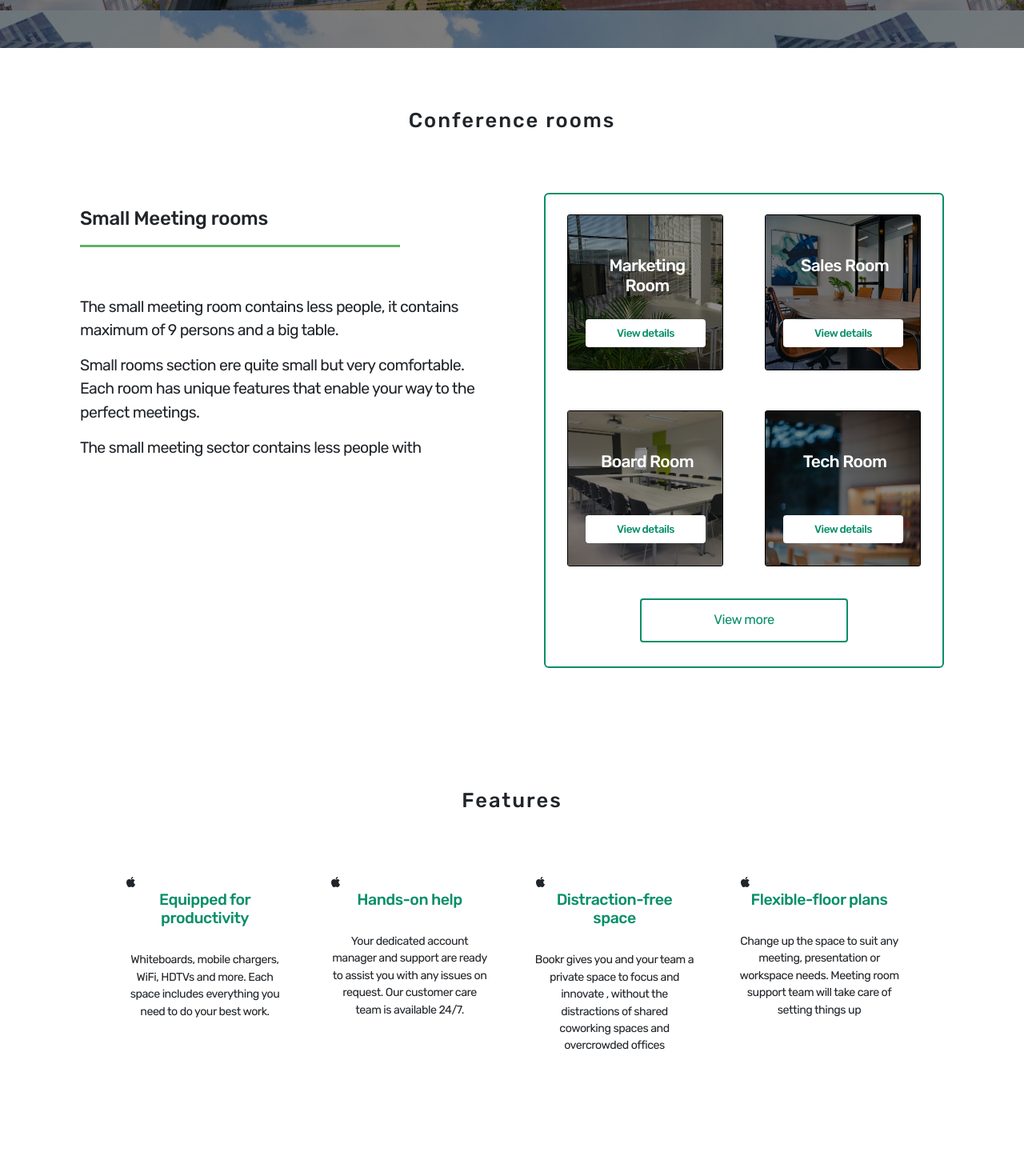
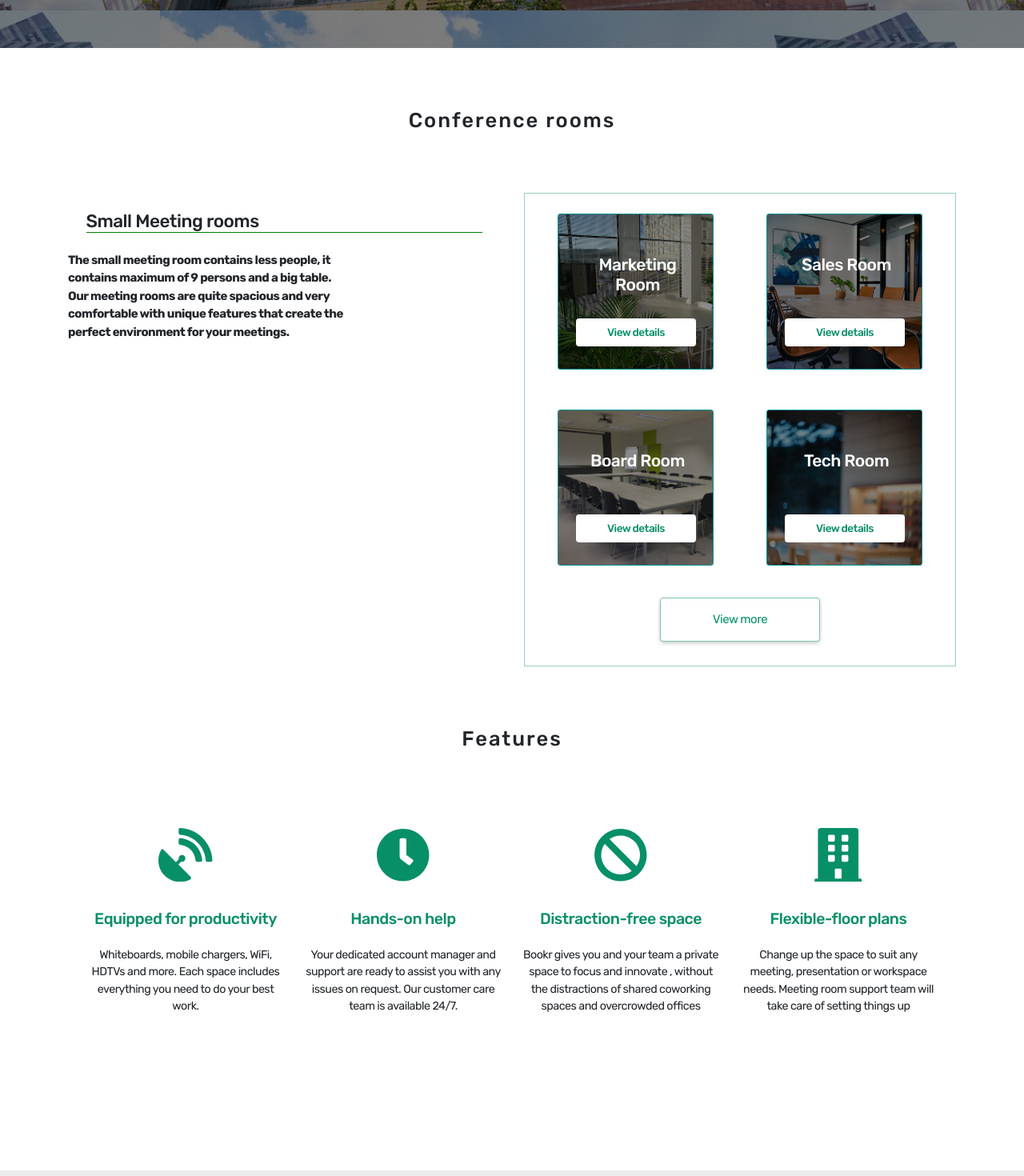
Before and after one commit to zemarr/bookr-app, a React (Create React App) app in the folder client/: page / in a window 1280 px wide. Shown: the part 800-2270 px from the top of the page at 80% size. Built offline with nearby package versions, Linux system fonts and the light colour scheme.

Commit message:
Dalu UI update

```diff
--- a/client/src/components/buttons/button.module.css
+++ b/client/src/components/buttons/button.module.css
@@ -44,10 +44,10 @@ button {
     width: 180px;
     height: 50px;
     border-radius: 3px;
-    border: solid 2px #078f68;
+    border: solid 1px #078f68;
     color: #078f68;
-    font-size: 20px;
-    font-weight: 500;
+    font-size: 1.2rem;
+    font-weight: 400;
     transition: ease-in-out .25s;
     -webkit-transition: ease-in-out .25s;
     -moz-transition: ease-in-out .25s;
@@ -90,12 +90,12 @@ button {
     margin-top: 1rem;
     margin-bottom: 2rem;
     height: 55px;
-    width: 260px;
+    width: 200px;
     background-color: transparent;
     color: #078f68;
-    font-size: 1.1rem;
-    border: solid 2px #078f68;
+    border: solid 1px #078f6885;
     border-radius: 4px;
+    box-shadow: 0px 2px 5px 0px rgba(0, 0, 0, 0.22);
     transition: ease-in-out .1s;
     -webkit-transition: ease-in-out .1s;
     -moz-transition: ease-in-out .1s;
--- a/client/src/components/home/Conferencerooms.js
+++ b/client/src/components/home/Conferencerooms.js
@@ -5,7 +5,7 @@ import Button from '../buttons/Buttons';
 const Conferencerooms = () => {
     return (
         <Fragment>
-            <div className={cfr.conferencesection}>
+            <div className='container'>
                 <Heading name='Conference rooms' />
                 <Smallrooms />
             </div>
@@ -23,18 +23,20 @@ export const Heading = (props) => {
 
 export const Smallrooms = () => {
     return (
-        <div className={cfr.rooms}>
-            <section>
+        <div className='row'>
+            <div className='col-md-6'>
+                <section className={cfr.meetingroominfo}>
                     <Info
                         name='Small Meeting rooms'
-                    paragraph1='The small meeting room contains less people, it contains maximum of 9 persons and a big table.'
-                    paragraph2='Small rooms section ere quite small but very comfortable. Each room has unique features that enable your way to the perfect meetings.'
-                    paragraph3='The small meeting sector contains less people with'
+                        paragraph='The small meeting room contains less people, it contains maximum of 9 persons and a big table. Our meeting rooms are quite spacious and very comfortable with unique features that create the perfect environment for your meetings.'
                     />
                 </section>
+            </div>
+            <div className='col-md-6'>
                 <section className={cfr.roomthumbnails}>
                     <Roomthumbnails />
                 </section>
+            </div>
         </div>
     )
 }
@@ -43,9 +45,7 @@ const Info = (props) => {
     return (
         <Fragment>
             <h4>{props.name}</h4>
-            <p>{props.paragraph1}</p>
-            <p>{props.paragraph2}</p>
-            <p>{props.paragraph3}</p>
+            <p>{props.paragraph}</p>
         </Fragment>
     )
 }
--- a/client/src/components/home/Features.js
+++ b/client/src/components/home/Features.js
@@ -1,66 +1,54 @@
-import React, { Fragment } from 'react';
+import React, { Component } from 'react';
 import feat from './home.module.css';
 import { Heading } from './Conferencerooms';
-import { FaApple } from 'react-icons/fa';
+import { FaSatelliteDish, FaBan     , FaClock, FaBuilding } from 'react-icons/fa';
 
+class Features extends Component {
+    state = {
+        features: [
+            {
+                icon: <FaSatelliteDish />,
+                title: 'Equipped for productivity',
+                description: 'Whiteboards, mobile chargers, WiFi, HDTVs and more. Each space includes everything you need to do your best work.'
+            },
+            {
+                icon: <FaClock />,
+                title: 'Hands-on help',
+                description: 'Your dedicated account manager and support are ready to assist you with any issues on request. Our customer care team is available 24/7.'
+            },
+            {
+                icon: <FaBan />,
+                title: 'Distraction-free space',
+                description: 'Bookr gives you and your team a private space to focus and innovate , without the distractions of shared coworking spaces and overcrowded offices'
+            },
+            {
+                icon: <FaBuilding />,
+                title: 'Flexible-floor plans',
+                description: 'Change up the space to suit any meeting, presentation or workspace needs. Meeting room support team will take care of setting things up'
+            }
+        ]
+    }
+    featureStyle = {
 
-const Features = () => {
+    }
+    render() {
         return (
-        <Fragment>
-            <div style={{ margin: '0 100px' }}>
+            <>
+                <section className='container'>
                     <Heading name='Features' />
                     <div className={feat.featurescontainer}>
-                    <Feature name='Equipped for productivity'
-                        description='Whiteboards, mobile chargers, WiFi, HDTVs and more. Each space includes everything you need to do your best work.'
-                    />
-                    <Feature name='Hands-on help'
-                        description='Your dedicated account manager and support are ready to assist you with any issues on request. Our customer care team is available 24/7.' />
-                    <Feature name='Distraction-free space'
-                        description='Bookr gives you and your team a private space to focus and innovate , without the distractions of shared coworking spaces and overcrowded offices' />
-                    <Feature name='Flexible-floor plans'
-                        description='Change up the space to suit any meeting, presentation or workspace needs. Meeting room support team will take care of setting things up' />
+                        {this.state.features.map((items, index) => {
+                            return <div key={index} className={feat.features}>
+                                <span>{items.icon}</span>
+                                <h4>{items.title}</h4>
+                                <p>{items.description}</p>
                             </div>
+                        })}
                     </div>
-        </Fragment>
+                </section>
+            </>
         )
     }
-
-const Feature = (props) => {
-    const featureStyle = {
-        width: '200px',
-        margin: '0 0 2rem 0'
-    }
-
-    return (
-        <Fragment>
-            <div style={featureStyle}>
-                <Doodle />
-                <Details
-                    name={props.name}
-                    description={props.description}
-                />
-            </div>
-        </Fragment>
-    )
-}
-
-const Doodle = (props) => {
-    return (
-        <Fragment>
-            <span><FaApple /></span>
-        </Fragment>
-    )
-}
-
-const Details = (props) => {
-    return (
-        <Fragment>
-            <div className={feat.info}>
-                <h4>{props.name}</h4>
-                <p>{props.description}</p>
-            </div>
-        </Fragment>
-    )
 }
 
 export default Features;
--- a/client/src/components/home/Meetingrooms.js
+++ /dev/null
@@ -1,14 +0,0 @@
-import React, { Fragment } from 'react';
-import mr from './home.module.css';
-
-const MeetingRooms = () => {
-    return (
-        <Fragment>
-            <div>
-                <h2>This is a list of all meeting rooms</h2>
-            </div>
-        </Fragment>
-    )
-}
-
-export default MeetingRooms;
--- a/client/src/components/home/home.module.css
+++ b/client/src/components/home/home.module.css
@@ -2,7 +2,6 @@
     font-family: 'Rubik', sans-serif;
     letter-spacing: -0.5px;
 }
-
 
 .nav {
     display: flex;
@@ -77,11 +76,11 @@
 }
 
 .heading section {
-    font-size: 1.5rem;
-    font-weight: 500;
+    font-size: 1.4rem;
+    font-weight: 400;
     color: white;
-    border-left: solid 4px white;
-    padding-left: 30px;
+    border-left: solid 2px white;
+    padding-left: 45px;
 }
 
 .rooms {
@@ -92,7 +91,6 @@
 }
 
 .rooms section {
-    /* height: 500px; */
     width: 500px;
     border-radius: 6px;
     align-self: start;
@@ -101,19 +99,20 @@
 .rooms section h4 {
     margin-bottom: 4rem;
     letter-spacing: -0.3px;
-    font-size: 1.6rem;
-    border-bottom: 3px solid rgba(0, 128, 0, 0.61);
+    font-size: 1.4rem;
+    border-bottom: 1px solid #078f95;
     line-height: 65px;
     width: 400px;
 }
 
-.rooms section p {
-    font-size: 1.3rem;
-    letter-spacing: -0.7px;
+.meetingroominfo h4 {
+    border-bottom: solid 1px green;
+    margin: 1.5rem;
 }
 
-.conferencesection {
-    margin: 0 100px;
+.meetingroominfo p {
+    width: 350px;
+    font-weight: 700;
 }
 
 .sectionheading {
@@ -124,7 +123,7 @@
 }
 
 .roomthumbnails {
-    border: solid 2px #078f68;
+    border: solid 1px #078f686b;
     display: flex;
     flex-wrap: wrap;
     justify-content: space-evenly;
@@ -134,7 +133,7 @@
 .roomthumbnails div {
     width: 13rem;
     height: 13rem;
-    border: solid .5px black;
+    border: solid .5px #078f95;
     border-radius: 3px;
     margin: 25px;
     -webkit-border-radius: 3px;
@@ -189,23 +188,25 @@
     margin-bottom: 10rem;
 }
 
-.info {
-    /* padding: 0 20px; */
-    height: 200px;
-}
-
-.info h4 {
-    color: #078f68;
-    font-size: 1.3rem;
-    margin-bottom: 2rem;
+.features {
+    width: 250px;
+    margin: 0 0 2rem 0;
     text-align: center;
 }
 
-.info p {
+.features span {
+    font-size: 4.5rem;
+    color: #078f68;
+}
+
+.features h4 {
+    color: #078f68;
+    font-size: 1.3rem;
+    margin: 1.5rem 0;
+}
+
+.features p {
     font-size: 0.95rem;
-    /* font-weight: 500; */
-    /* padding: 0 26px; */
-    text-align: center;
 }
 
 .card {
--- /dev/null
+++ b/client/src/components/meetings/Meetingrooms.js
@@ -0,0 +1,46 @@
+import React, { Fragment } from 'react';
+import './meetings.css';
+
+
+const MeetingRooms = () => {
+    return (
+        <Fragment>
+            <div className='container-fluid' style={{ padding: '0' }}>
+                <div className='row'>
+                    <Sidebar />
+                    <Allrooms />
+                </div>
+            </div>
+        </Fragment>
+    )
+}
+
+const Sidebar = () => {
+    return (
+        <Fragment>
+            <div className='col-md-3 roomsidebar'>
+                <p>sidebar</p>
+            </div>
+        </Fragment>
+    )
+}
+
+const Allrooms = () => {
+    return (
+        <Fragment>
+            <div className='col-md-9'>
+                <div className='headings'>
+                    <p>Select a meeting room</p>
+                </div>
+                <div className='meetingrooms'>
+                    <p>Avaiable spaces</p>
+                    <div>
+
+                    </div>
+                </div>
+            </div>
+        </Fragment>
+    )
+}
+
+export default MeetingRooms;
--- /dev/null
+++ b/client/src/components/meetings/meetings.css
@@ -0,0 +1,9 @@
+.roomsidebar {
+    background-color: #078f68;
+}
+
+.headings {
+    font-size: 1.4rem;
+    margin: 2rem 0;
+    border-bottom: solid 1px #078f6869;
+}
--- a/client/src/components/navigation/Routes.js
+++ b/client/src/components/navigation/Routes.js
@@ -1,6 +1,6 @@
 import React, { Fragment } from 'react';
 import { BrowserRouter as Router, Route, Switch } from 'react-router-dom';
-import MeetingRooms from '../home/Meetingrooms';
+import MeetingRooms from '../meetings/Meetingrooms';
 import Home from '../home/Home';
 
 const Routes = () => {
```
Lines whose indentation alone changed are shown as unchanged.
